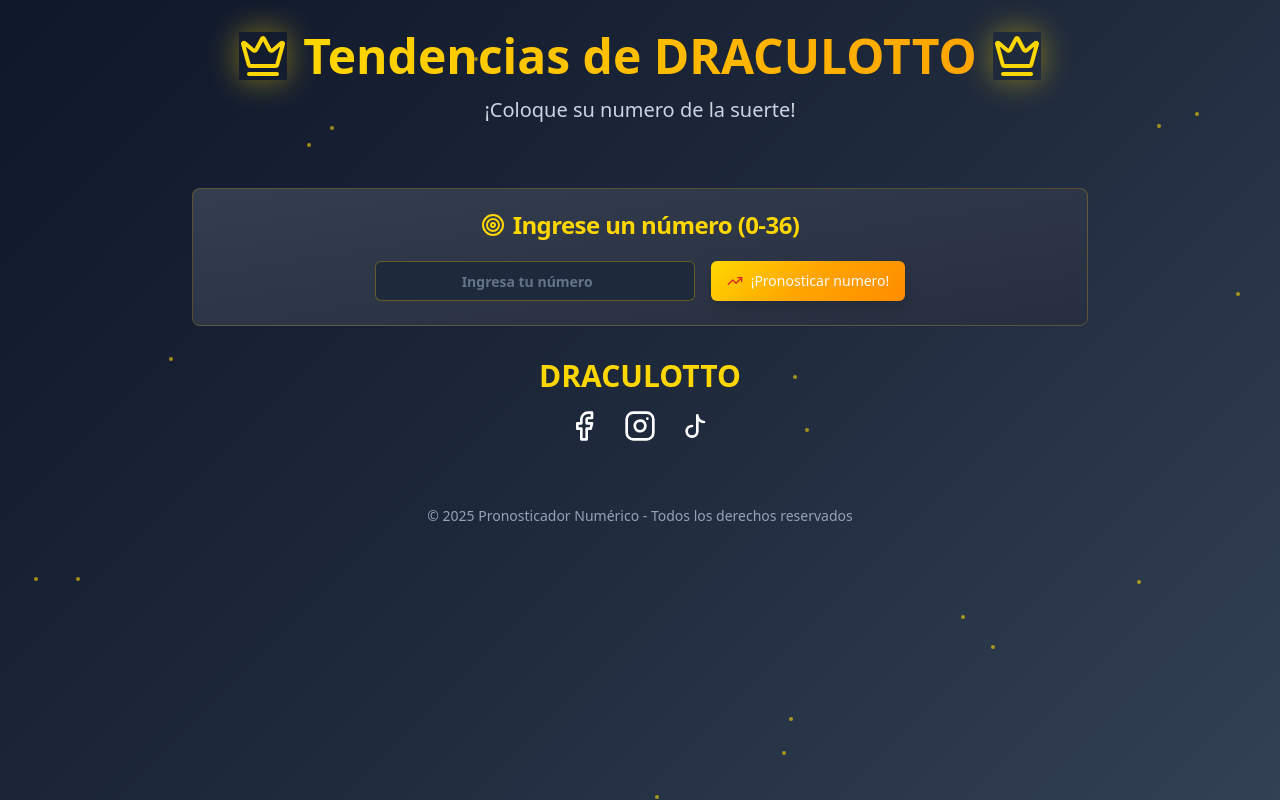
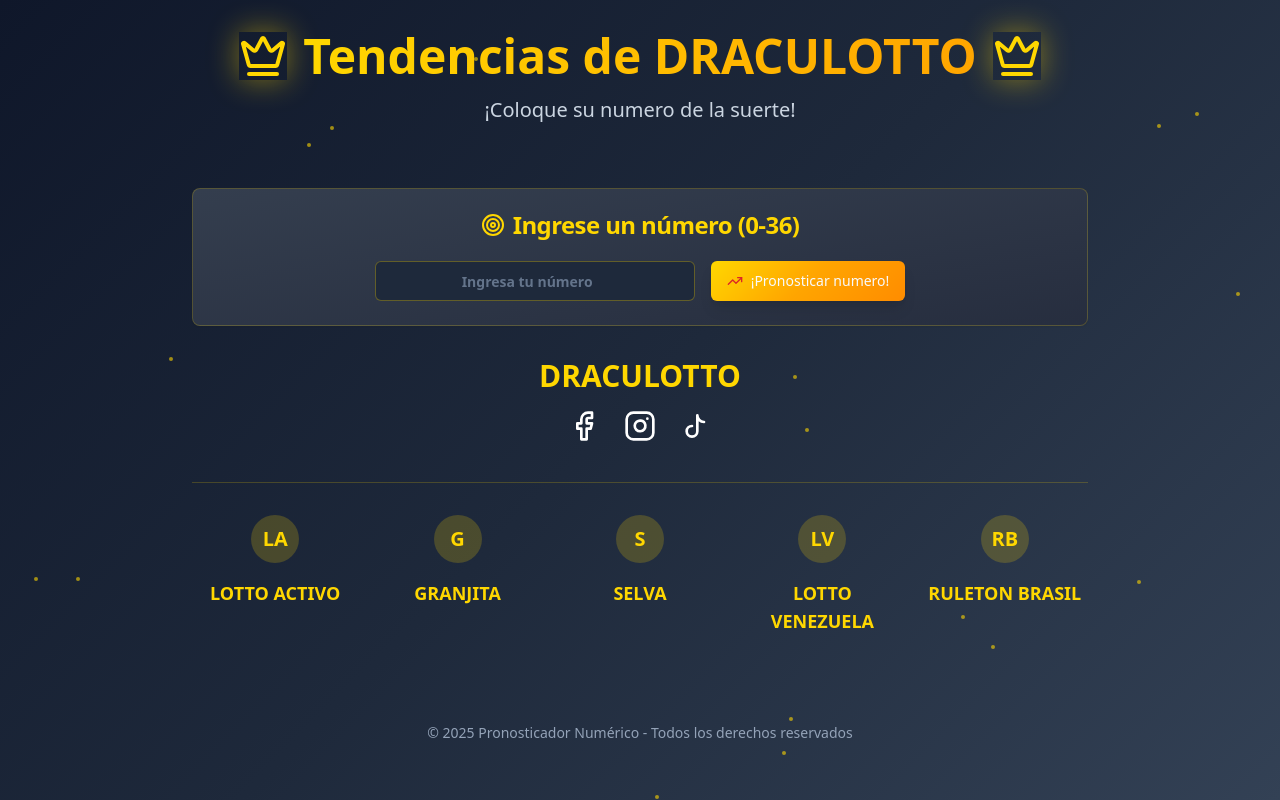
Before and after one commit to julianguill/wilmer-casino, a React (Vite) app: page / in a window 1280 px wide. Built offline with nearby package versions, Linux system fonts and the light colour scheme.

Commit message:
Add footer with lottery logos
Add footer with logos for different lottery platforms.

```diff
--- a/src/components/LotteryPredictor.tsx
+++ b/src/components/LotteryPredictor.tsx
@@ -1,7 +1,9 @@
+
 import React, { useState, useEffect } from 'react';
 import { Button } from "@/components/ui/button";
 import { Input } from "@/components/ui/input";
 import { Card, CardContent, CardHeader, CardTitle } from "@/components/ui/card";
+import { Separator } from "@/components/ui/separator";
 import { Sparkles, TrendingUp, Target, Crown, Facebook, Instagram } from 'lucide-react';
 import { toast } from 'sonner';
 
@@ -265,6 +267,62 @@ const LotteryPredictor = () => {
               </a>
             </div>
           </div>
+
+          {/* Lottery Brands */}
+          <div className="mt-10 mb-6">
+            <Separator className="bg-casino-gold/20 mb-6" />
+            <div className="grid grid-cols-2 md:grid-cols-5 gap-4 text-center">
+              {/* LOTTO ACTIVO */}
+              <div className="lottery-brand">
+                <div className="h-16 flex items-center justify-center">
+                  <div className="w-12 h-12 rounded-full bg-casino-gold/20 flex items-center justify-center">
+                    <span className="text-xl font-bold text-casino-gold">LA</span>
+                  </div>
+                </div>
+                <div className="text-casino-gold font-bold text-lg mt-2">LOTTO ACTIVO</div>
+              </div>
+
+              {/* GRANJITA */}
+              <div className="lottery-brand">
+                <div className="h-16 flex items-center justify-center">
+                  <div className="w-12 h-12 rounded-full bg-casino-gold/20 flex items-center justify-center">
+                    <span className="text-xl font-bold text-casino-gold">G</span>
+                  </div>
+                </div>
+                <div className="text-casino-gold font-bold text-lg mt-2">GRANJITA</div>
+              </div>
+
+              {/* SELVA */}
+              <div className="lottery-brand">
+                <div className="h-16 flex items-center justify-center">
+                  <div className="w-12 h-12 rounded-full bg-casino-gold/20 flex items-center justify-center">
+                    <span className="text-xl font-bold text-casino-gold">S</span>
+                  </div>
+                </div>
+                <div className="text-casino-gold font-bold text-lg mt-2">SELVA</div>
+              </div>
+
+              {/* LOTTO VENEZUELA */}
+              <div className="lottery-brand">
+                <div className="h-16 flex items-center justify-center">
+                  <div className="w-12 h-12 rounded-full bg-casino-gold/20 flex items-center justify-center">
+                    <span className="text-xl font-bold text-casino-gold">LV</span>
+                  </div>
+                </div>
+                <div className="text-casino-gold font-bold text-lg mt-2">LOTTO VENEZUELA</div>
+              </div>
+
+              {/* RULETON BRASIL */}
+              <div className="lottery-brand">
+                <div className="h-16 flex items-center justify-center">
+                  <div className="w-12 h-12 rounded-full bg-casino-gold/20 flex items-center justify-center">
+                    <span className="text-xl font-bold text-casino-gold">RB</span>
+                  </div>
+                </div>
+                <div className="text-casino-gold font-bold text-lg mt-2">RULETON BRASIL</div>
+              </div>
+            </div>
+          </div>
         </div>
       </div>
 
@@ -276,4 +334,33 @@ const LotteryPredictor = () => {
   );
 };
 
+const FloatingParticles = () => (
+  <div className="absolute inset-0 overflow-hidden pointer-events-none">
+    {[...Array(20)].map((_, i) => (
+      <div
+        key={i}
+        className="floating-particles"
+        style={{
+          left: `${Math.random() * 100}%`,
+          top: `${Math.random() * 100}%`,
+          animationDelay: `${Math.random() * 6}s`,
+          animationDuration: `${4 + Math.random() * 4}s`
+        }}
+      />
+    ))}
+  </div>
+);
+
+const NumberCard = ({ number, index }: { number: number; index: number }) => (
+  <div
+    className={`number-card p-6 text-center ${animateCards ? 'animate-number-reveal' : ''}`}
+    style={{ animationDelay: `${index * 0.2}s` }}
+  >
+    <div className="text-3xl font-bold text-casino-gold mb-2">{number}</div>
+    <div className="text-sm text-slate-300">
+      {index === 0 ? 'Principal' : index === 1 ? 'Segundo' : 'Tercero'}
+    </div>
+  </div>
+);
+
 export default LotteryPredictor;
```
